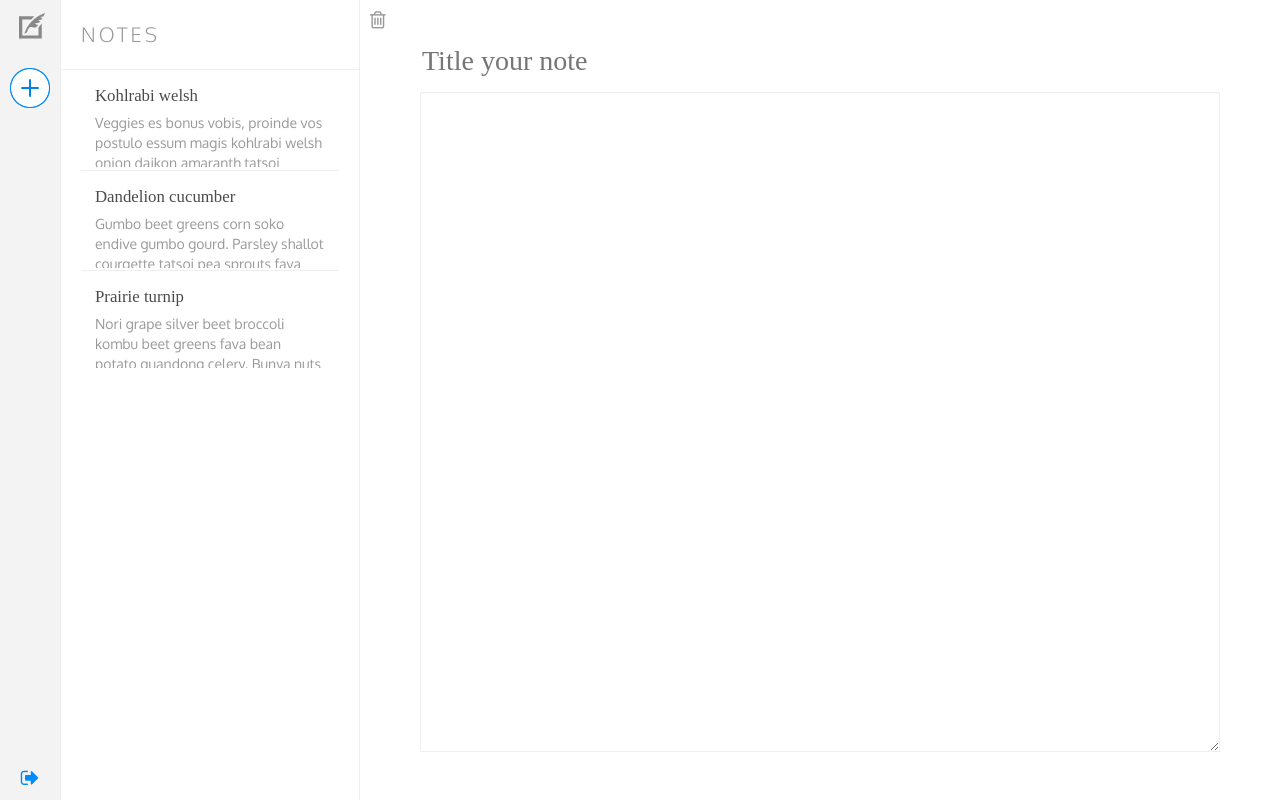
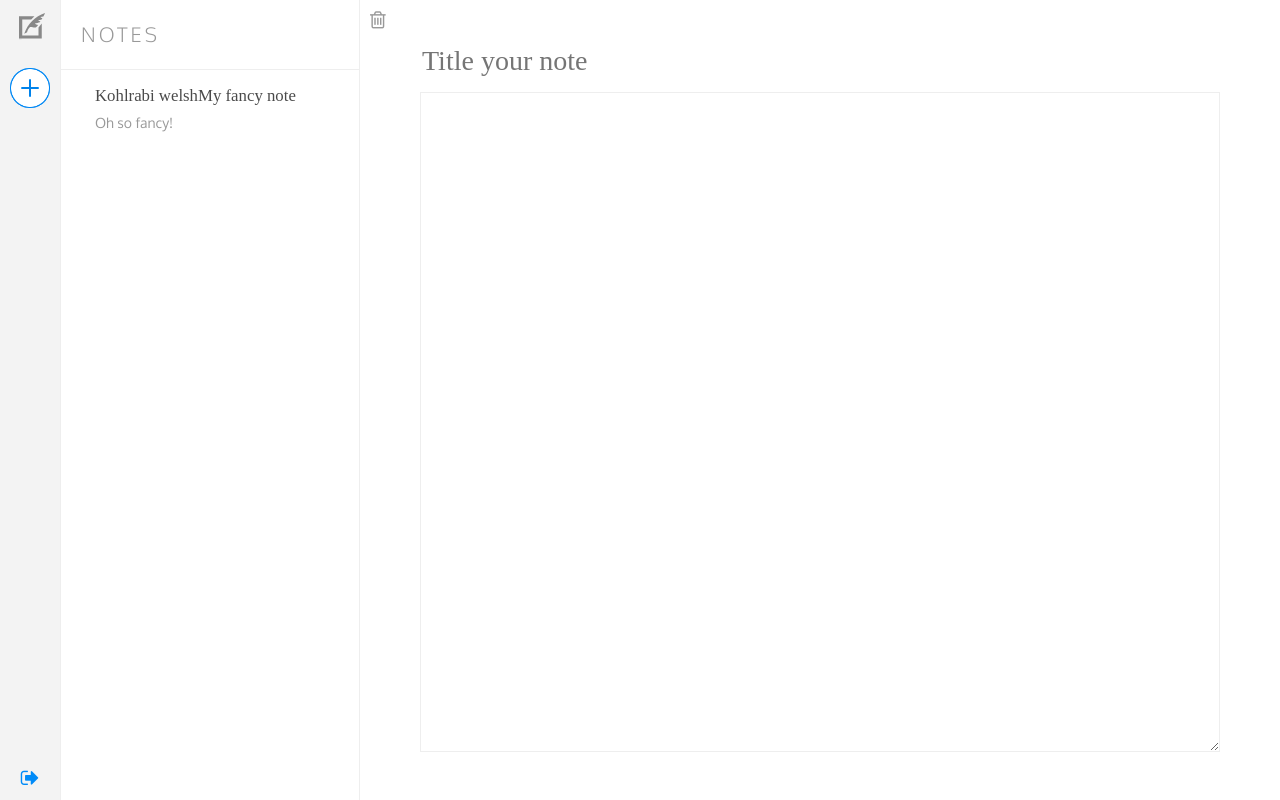
Before and after one commit to ImAtLeast12/Noteherder, a React (Create React App) app: page / in a window 1280 px wide. Built offline with nearby package versions, Linux system fonts and the light colour scheme; a web font is replaced by a local one.

Commit message:
Dynamicaly render one note from a variable

```diff
--- /dev/null
+++ b/src/Note.js
@@ -0,0 +1,21 @@
+import React from 'react'
+const Note = (props) =>{
+    return (
+        <a className="active">
+            <li>
+                <div className="note">
+                    <div className="note-title">
+                    Kohlrabi welsh
+                    {props.note.title}
+                    </div>
+                    <div className="note-body">
+                    <p>
+                        {props.note.body}
+                    </p>
+                    </div>
+                </div>
+            </li>
+        </a>
+    )
+}
+export default Note
--- a/src/NoteForm.js
+++ b/src/NoteForm.js
@@ -18,11 +18,9 @@ class NoteForm extends Component{
                 placeholder="Title your note"
                />
             </p>
-
             <textarea name="body"></textarea>
           </form>
         </div>
-
         )
     }
 }
--- a/src/NoteList.js
+++ b/src/NoteList.js
@@ -1,56 +1,20 @@
 import React from 'react'
 import './NoteList.css'
+import Note from './Note'
 
 const NoteList = () =>{
+  const note = {
+    id: 'note-4',
+    title: 'My fancy note',
+    body: 'Oh so fancy!',
+  }
     return (
-
-        <div className="NoteList">
-          <h3>Notes</h3>
+      <div className="NoteList">
+        <h3>Notes</h3>
           <ul id="notes">
-            <a className="active">
-              <li>
-                <div className="note">
-                  <div className="note-title">
-                    Kohlrabi welsh
-                  </div>
-                  <div className="note-body">
-                    <p>
-                      Veggies es bonus vobis, proinde vos postulo essum magis kohlrabi welsh onion daikon amaranth tatsoi tomatillo melon azuki bean garlic.
-                    </p>
-                  </div>
-                </div>
-              </li>
-            </a>
-            <a>
-              <li>
-                <div className="note">
-                  <div className="note-title">
-                    Dandelion cucumber
-                  </div>
-                  <div className="note-body">
-                    <p>
-                      Gumbo beet greens corn soko endive gumbo gourd. Parsley shallot courgette tatsoi pea sprouts fava bean collard greens dandelion okra wakame tomato. Dandelion cucumber earthnut pea peanut soko zucchini.
-                    </p>
-                  </div>
-                </div>
-              </li>
-            </a>
-            <a>
-              <li>
-                <div className="note">
-                  <div className="note-title">
-                    Prairie turnip
-                  </div>
-                  <div className="note-body">
-                    <p>
-                      Nori grape silver beet broccoli kombu beet greens fava bean potato quandong celery. Bunya nuts black-eyed pea prairie turnip leek lentil turnip greens parsnip.
-                    </p>
-                  </div>
-                </div>
-              </li>
-            </a>
+            <Note note={note} />
           </ul>
-        </div>
-            )
+      </div>
+    )
 }
 export default NoteList
--- a/src/Sidebar.js
+++ b/src/Sidebar.js
@@ -13,9 +13,9 @@ const Sidebar=()=>{
           <a className="new-note" href="/notes">
             <img src={newHover} alt="New note"/>
             <img
-            className="outline"
-            src={newIcon}
-            alt="New note"/>
+                className="outline"
+                src={newIcon}
+                alt="New note"/>
           </a>
           <div className="SignOut">
             <button>
```
